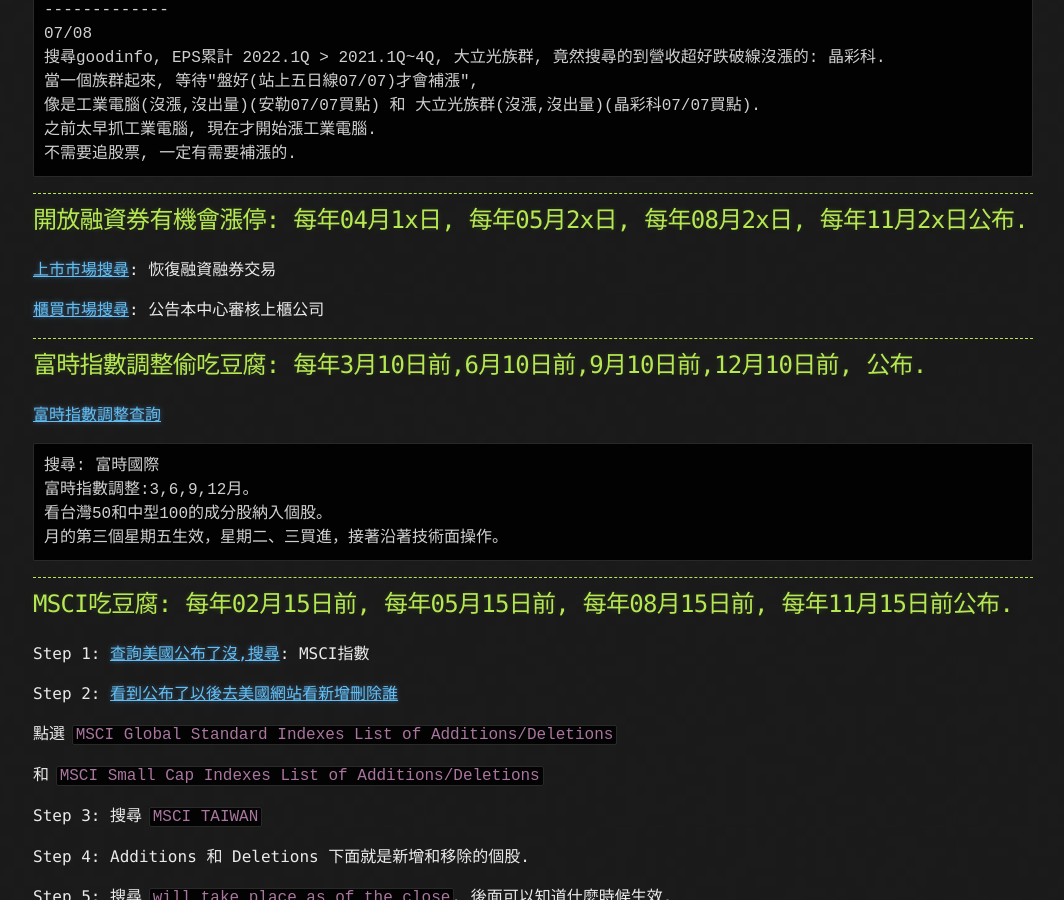
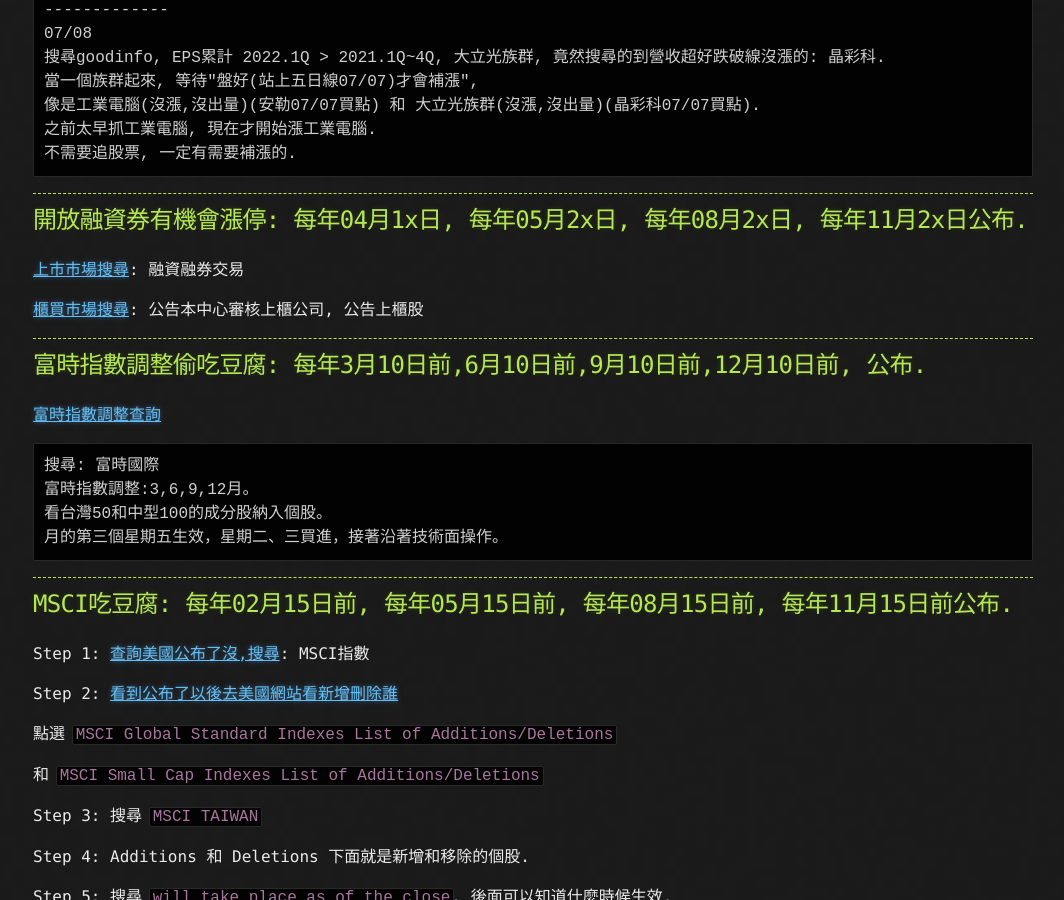
Before and after one commit to lepg5487/Stock_God, a Jekyll site: the page built from experience.md, in a window 1280 px wide and 900 px high, scrolled down 1302 px. Shown: the whole window, without its empty margins (107-1171 px from the left). Built offline with Jekyll 4.4.1, drawn with Linux system fonts in a browser that asks for light colours; our own code applies the rules of GitHub Pages for plain Markdown files.

Commit message:
Update experience.md

```diff
--- a/experience.md
+++ b/experience.md
@@ -57,9 +57,9 @@
 
 ---
 ## 開放融資券有機會漲停: 每年04月1x日, 每年05月2x日, 每年08月2x日, 每年11月2x日公布.
-[上市市場搜尋](https://www.twse.com.tw/zh/news/newsList): 恢復融資融券交易
+[上市市場搜尋](https://www.twse.com.tw/zh/news/newsList): 融資融券交易
 
-[櫃買市場搜尋](https://www.tpex.org.tw/web/bulletin/announcement/announcement_result.php?l=zh-tw): 公告本中心審核上櫃公司
+[櫃買市場搜尋](https://www.tpex.org.tw/web/bulletin/announcement/announcement_result.php?l=zh-tw): 公告本中心審核上櫃公司, 公告上櫃股
 
 ---
 
```
